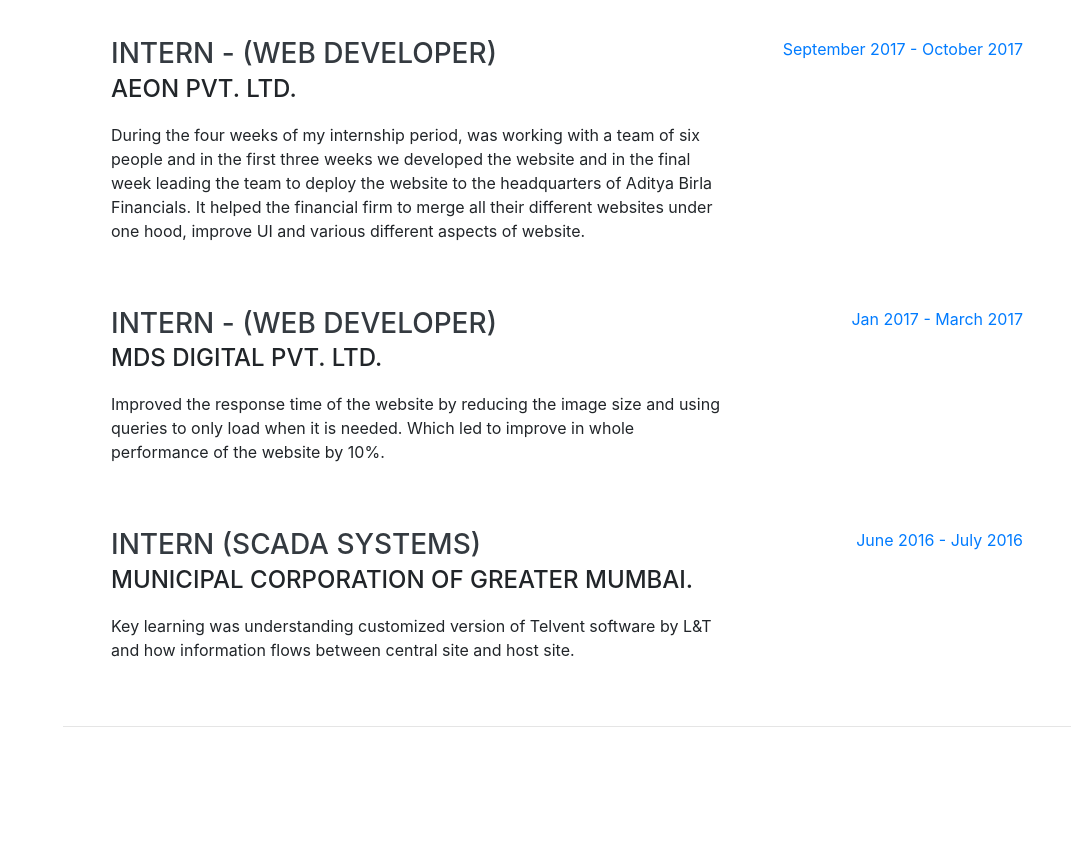
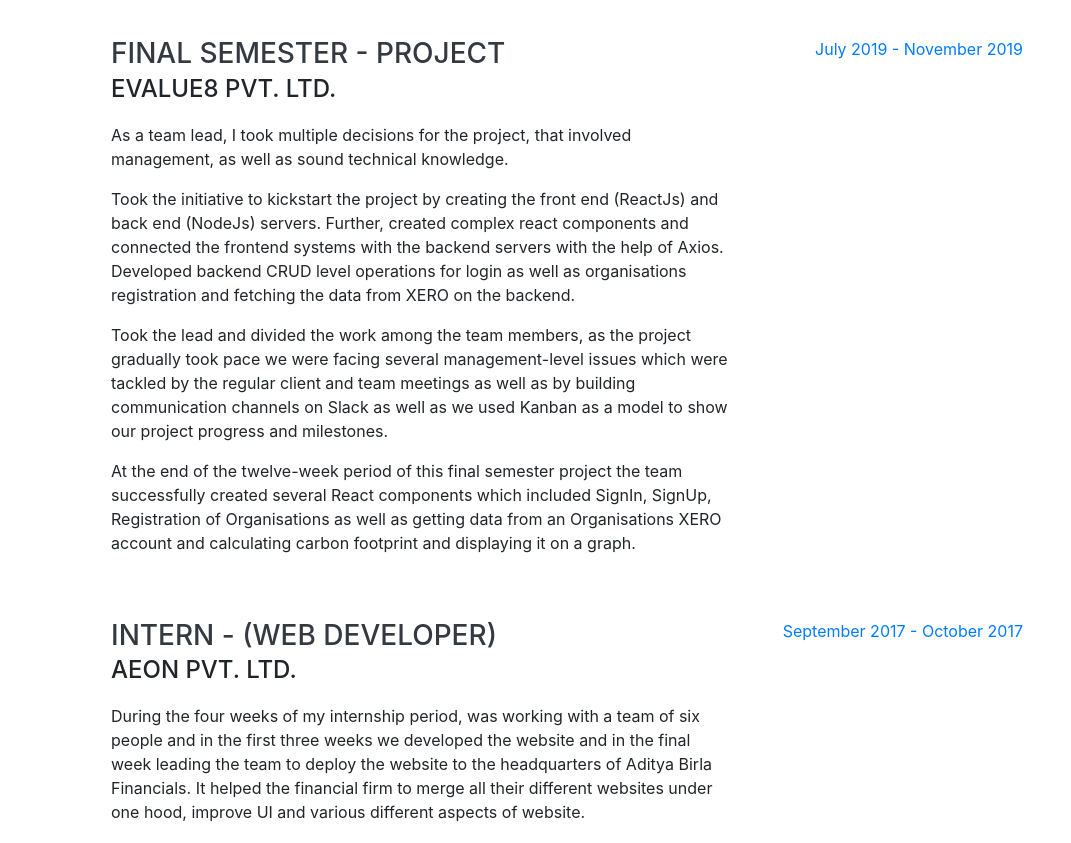
Before and after one commit to vaz007/vaz007.github.io, a website with bundled scripts: page index.html in a window 1280 px wide. Shown: the part 1440-2283 px from the top of the page, without its empty margins (209-1280 px from the left). Built offline with nearby package versions, Linux system fonts and the light colour scheme; a web font is replaced by a local one.

Commit message:
data change

```diff
--- a/index.html
+++ b/index.html
@@ -128,6 +128,37 @@
 
         <div class="resume-item d-flex flex-column flex-md-row justify-content-between mb-5">
           <div class="resume-content">
+            <h3 class="mb-0">Final Semester - Project</h3>
+            <div class="subheading mb-3">Evalue8 Pvt. Ltd.</div>
+            <p>
+              As a team lead, I took multiple decisions for the project, that involved management, as well as sound
+              technical knowledge.
+            </p>
+            <p>
+              Took the initiative to kickstart the project by creating the front end (ReactJs) and back end (NodeJs)
+              servers. Further, created complex react components and connected the frontend systems with the backend
+              servers with the help of Axios. Developed backend CRUD level operations for login as well as organisations
+              registration and fetching the data from XERO on the backend.
+            </p>
+            <p>
+              Took the lead and divided the work among the team members, as the project gradually took pace we were
+              facing several management-level issues which were tackled by the regular client and team meetings as well
+              as by building communication channels on Slack as well as we used Kanban as a model to show our project
+              progress and milestones.
+            </p>
+            <p>
+              At the end of the twelve-week period of this final semester project the team successfully created several
+              React components which included SignIn, SignUp, Registration of Organisations as well as getting data from
+              an Organisations XERO account and calculating carbon footprint and displaying it on a graph.
+            </p>
+          </div>
+          <div class="resume-date text-md-right">
+            <span class="text-primary">July 2019 - November 2019</span>
+          </div>
+        </div>
+
+        <div class="resume-item d-flex flex-column flex-md-row justify-content-between mb-5">
+          <div class="resume-content">
             <h3 class="mb-0">Intern - (Web Developer)</h3>
             <div class="subheading mb-3">Aeon Pvt. Ltd.</div>
             <p>During the four weeks of my internship period, was working with a team of six people and in the first
@@ -242,8 +273,13 @@
         <ul class="fa-ul mb-0">
           <li>
             <i class="fa-li fa fa-check"></i>
+            Full Stack Development on MERN Stack </li>
+          <li>
+          <li>
+            <i class="fa-li fa fa-check"></i>
             Mobile-First, Responsive Design</li>
           <li>
+
             <i class="fa-li fa fa-check"></i>
             Cross Browser Testing &amp; Debugging</li>
           <li>
@@ -347,7 +383,8 @@
         <p>Apart from being a Full Stack developer, I enjoy most of my time being outdoors. I enjoy playing soccerr as
           well as cricket. Apart from this I enjoy trvelling to new places.</p>
         <p class="mb-0">When forced indoors, I follow a number of sci-fi and fantasy genre movies and television shows,
-          I am a novice guitar player, and I spend a large amount of my free time exploring the latest technology advancements
+          I am a novice guitar player, and I spend a large amount of my free time exploring the latest technology
+          advancements
           in the front-end web development and Artificial Intelligence world.</p>
       </div>
     </section>
@@ -367,13 +404,14 @@
           <li>
             <i class="fa-li fa fa-trophy text-warning"></i>
             1<sup>st</sup> First Prize in inter college debate tournament
-            </li>
+          </li>
           <li>
             <i class="fa-li fa fa-trophy text-warning"></i>
             1<sup>st</sup> First Prize in inter college Fifa tournament</li>
           <li>
             <i class="fa-li fa fa-trophy text-warning"></i>
-            Active member of InSa (Indian Students' Association - ANU) and Parsa (ANU - Postgraduate and Research Students Association) societies.</li>
+            Active member of InSa (Indian Students' Association - ANU) and Parsa (ANU - Postgraduate and Research
+            Students Association) societies.</li>
 
         </ul>
       </div>
```
